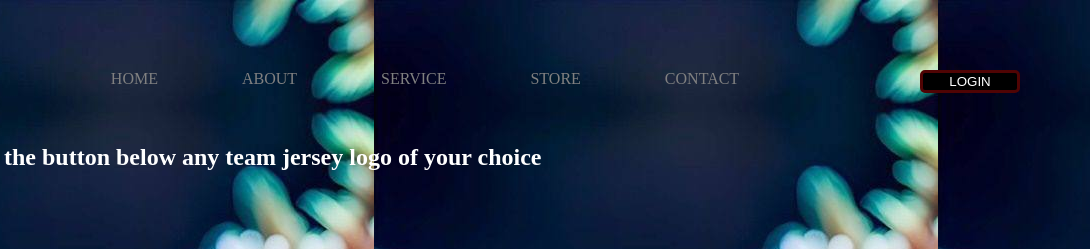
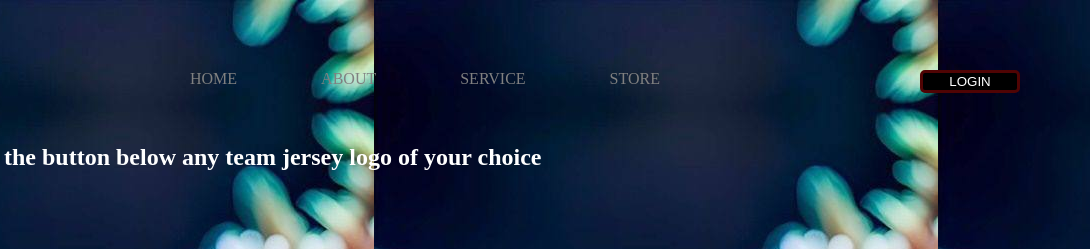
Before and after one commit to wolfkayaani/sports_wear_app, a plain HTML site: page Day 6.html in a window 1280 px wide. Shown: the top 249 px of the page, 190-1280 px from the left. Drawn offline with Linux system fonts and the light colour scheme.

Commit message:
contact commented

```diff
--- a/Day 6.html
+++ b/Day 6.html
@@ -19,7 +19,7 @@
                 <a href="Day 4.html">ABOUT</a>
                 <a href="Day 5.html">SERVICE</a>
                 <a href="Day 6.html">STORE</a>
-                <a href="#">CONTACT</a>
+                <!-- <a href="#">CONTACT</a> -->
             </div>
 
             <div class="nav_button">
```
